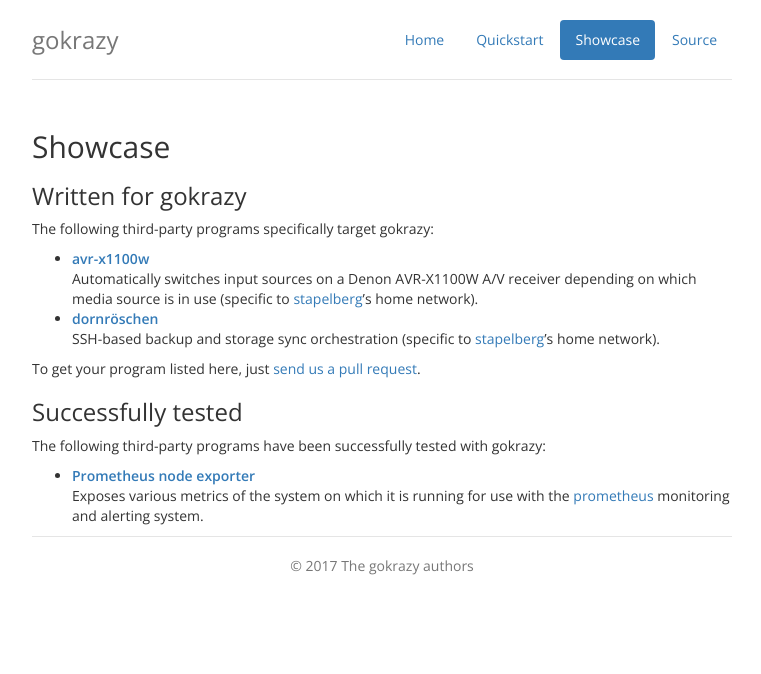
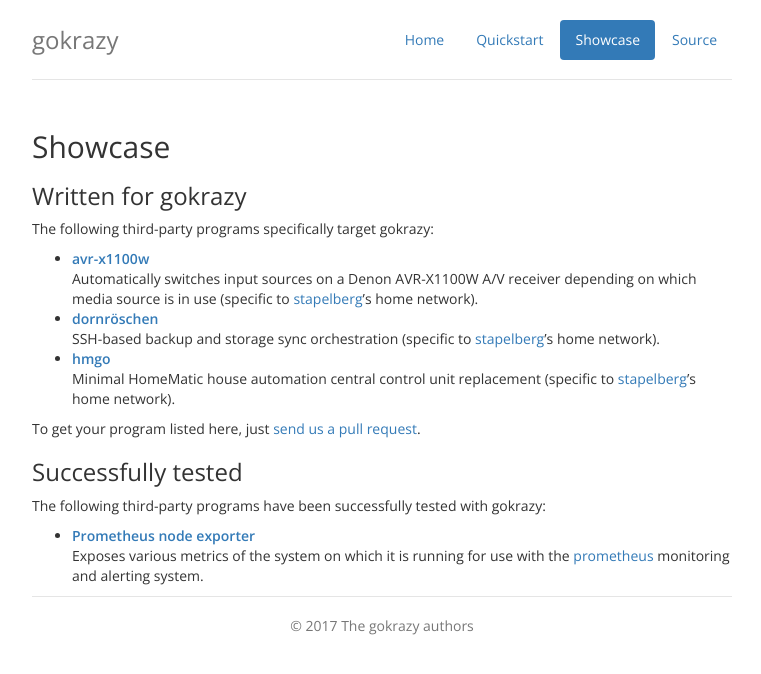
Before and after one commit to gokrazy/gokrazy.github.io, a Jekyll site: the page built from showcase.html, in a window 1280 px wide. Shown: the top 674 px of the page, without its empty margins (258-1019 px from the left). Built offline with Jekyll 4.4.1, drawn with Linux system fonts in a browser that asks for light colours; nearby versions of some CDN libraries; some web fonts are replaced; Markdown is read by kramdown in place of the engine named in the settings.

Commit message:
showcase: add now-released hmgo

```diff
--- a/showcase.html
+++ b/showcase.html
@@ -24,6 +24,11 @@ href="https://github.com/stapelberg">stapelberg</a>’s home network).
 SSH-based backup and storage sync orchestration (specific to <a
 href="https://github.com/stapelberg">stapelberg</a>’s home network).
 </li>
+<li>
+<a href="https://github.com/stapelberg/hmgo"><strong>hmgo</strong></a><br>
+Minimal HomeMatic house automation central control unit replacement (specific
+to <a href="https://github.com/stapelberg">stapelberg</a>’s home network).
+</li>
 </ul>
 
 <p>
```
